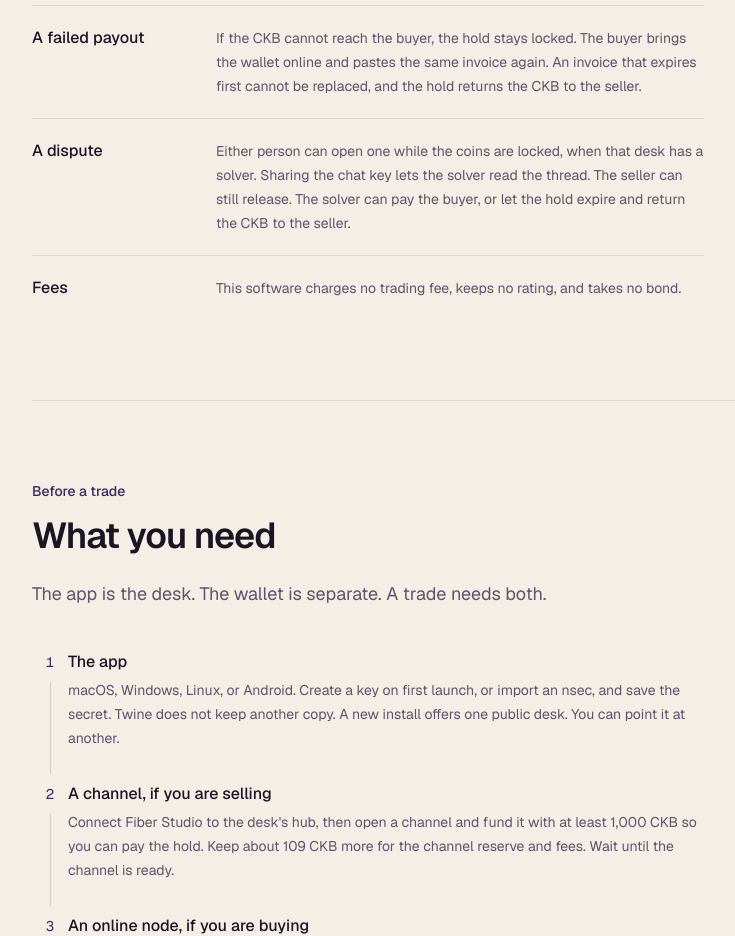
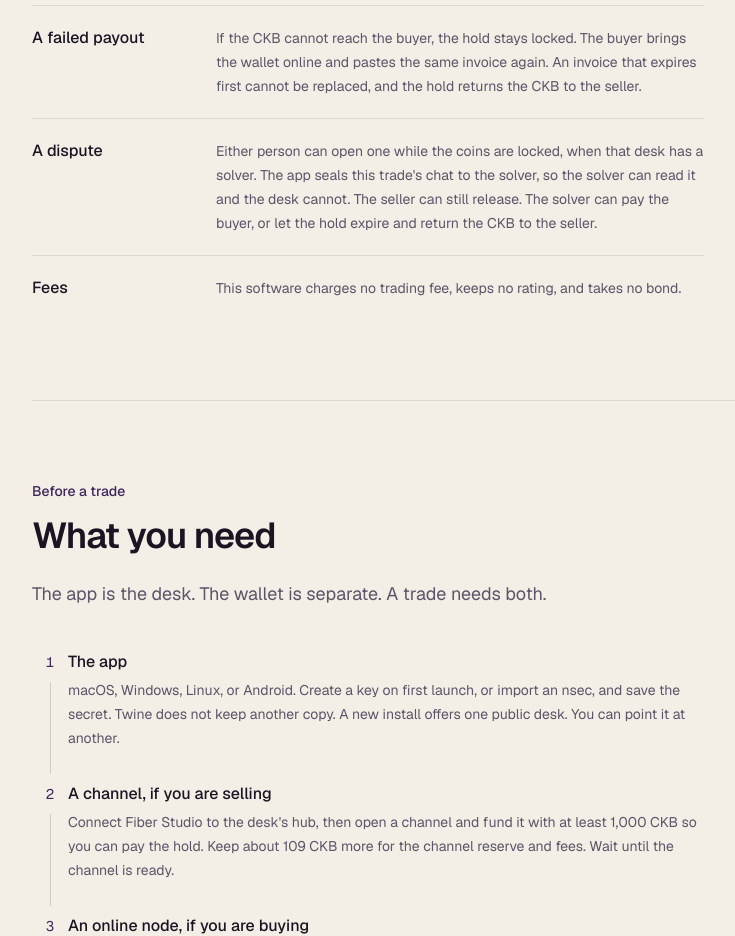
Before and after one commit to chukwuma619/twine-web, a Next.js app: page / in a window 1280 px wide. Shown: the part 2940-3876 px from the top of the page, without its empty margins (120-855 px from the left). Built offline with nearby package versions, Linux system fonts and the light colour scheme; no server answers.

Commit message:
Enhance clarity of dispute instructions on homepage by specifying that the app seals the trade's chat to the solver, ensuring better understanding of the roles and processes involved.

```diff
--- a/app/page.tsx
+++ b/app/page.tsx
@@ -267,7 +267,7 @@ const coinRows = [
   },
   {
     label: "A dispute",
-    body: "Either person can open one while the coins are locked, when that desk has a solver. Sharing the chat key lets the solver read the thread. The seller can still release. The solver can pay the buyer, or let the hold expire and return the CKB to the seller.",
+    body: "Either person can open one while the coins are locked, when that desk has a solver. The app seals this trade's chat to the solver, so the solver can read it and the desk cannot. The seller can still release. The solver can pay the buyer, or let the hold expire and return the CKB to the seller.",
   },
   {
     label: "Fees",
```
